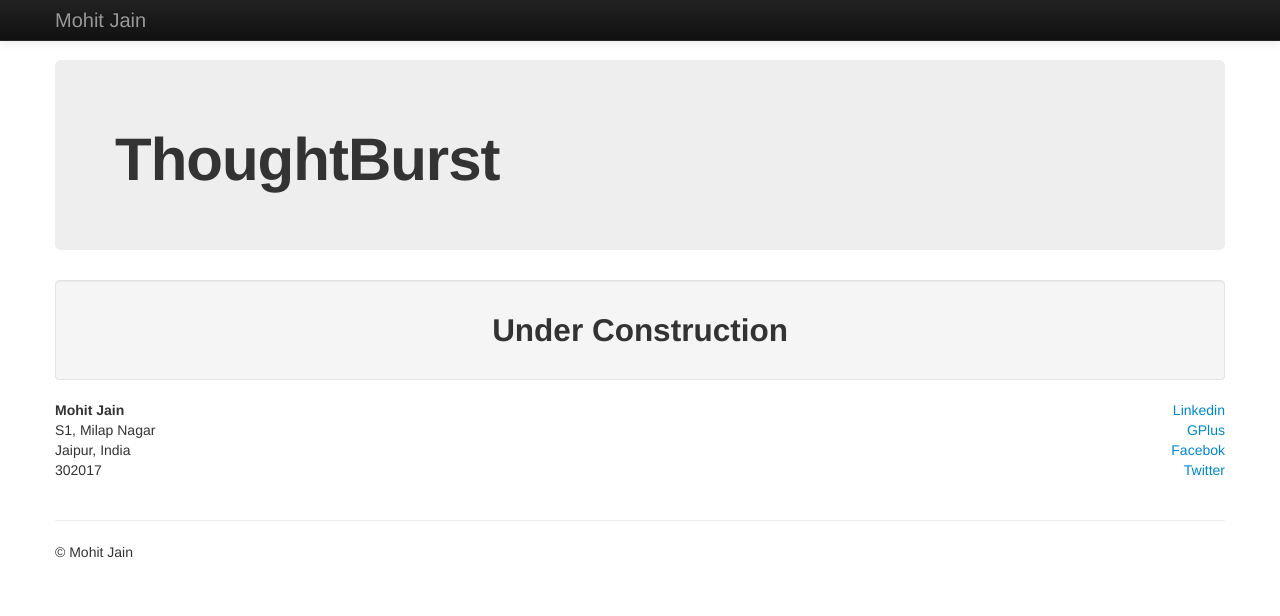
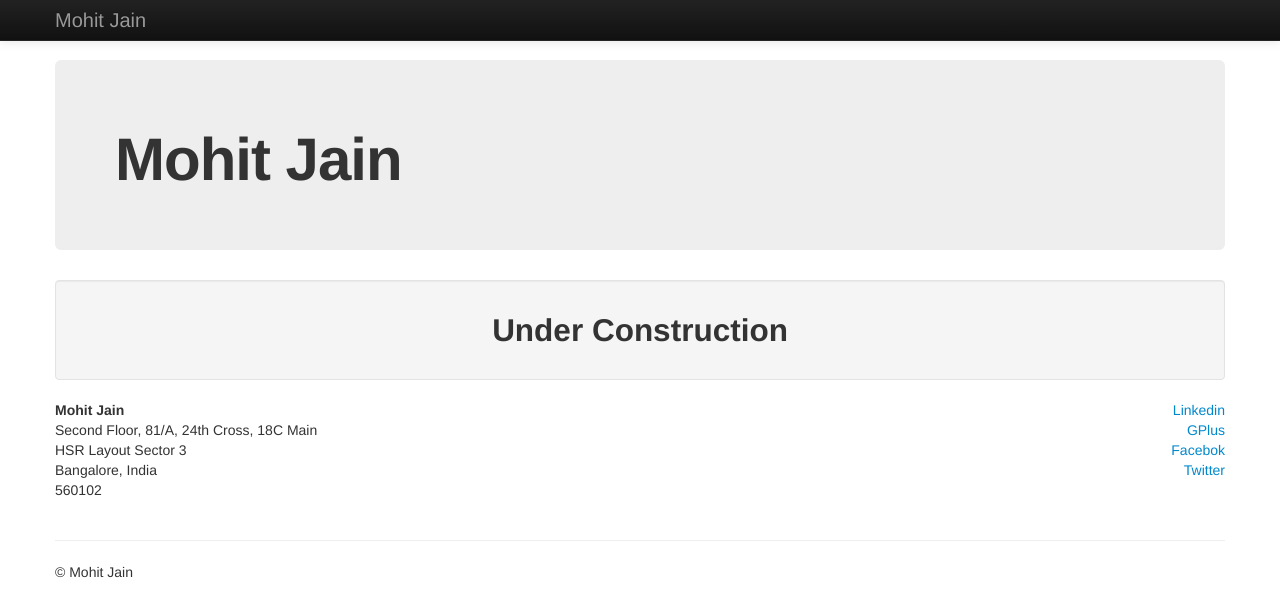
Before and after one commit to mohitmayank/mohitmayank.github.io, a plain HTML site: page index.html in a window 1280 px wide. Drawn offline with nearby package versions, Linux system fonts and the light colour scheme.

Commit message:
Update index.html

```diff
--- a/index.html
+++ b/index.html
@@ -41,7 +41,7 @@
 
             <!-- Main hero unit for a primary marketing message or call to action -->
             <div class="hero-unit">
-                <h1>ThoughtBurst</h1>
+                <h1>Mohit Jain</h1>
             </div>
 
 			<div class='well' style='text-align:center'><h2>Under Construction</h2></div>
@@ -51,9 +51,10 @@
                 <div class="span6">
                     <address>
 						<strong>Mohit Jain</strong><br>
-						S1, Milap Nagar<br>
-						Jaipur, India<br>
-						302017<br>
+						Second Floor, 81/A, 24th Cross, 18C Main<br>
+						HSR Layout Sector 3<br>
+						Bangalore, India<br>
+						560102<br>
 					</address>
                 </div>
                 <div class="span6" style='text-align:right'>
```
